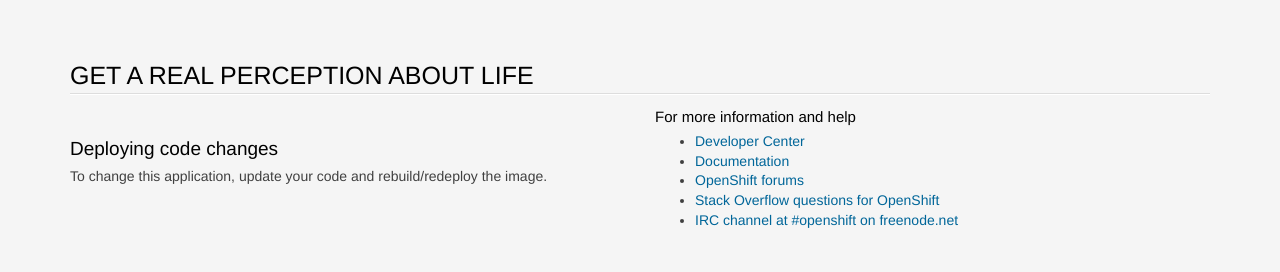
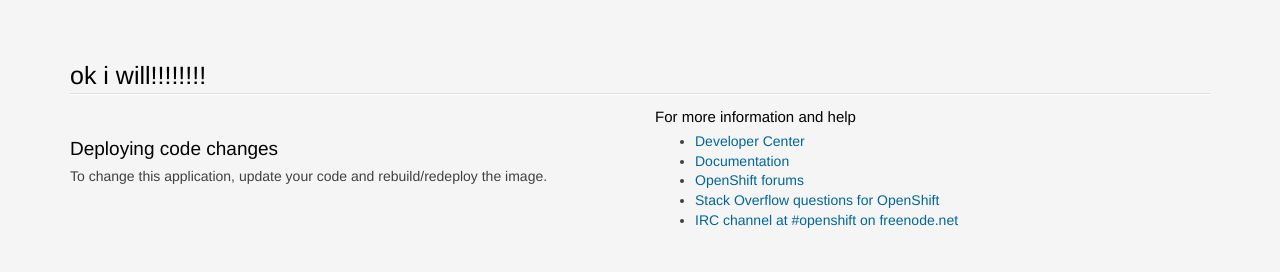
Before and after one commit to rvishwakarma825/test-html, a plain HTML site: page index.html in a window 1280 px wide. Shown: the top 272 px of the page. Drawn offline with Linux system fonts and the light colour scheme.

Commit message:
Update index.html

```diff
--- a/index.html
+++ b/index.html
@@ -205,7 +205,7 @@
 
  <section class='container'>
   <hgroup>
-    <h1>GET A REAL PERCEPTION ABOUT LIFE</h1>
+    <h1>ok i will!!!!!!!!</h1>
   </hgroup>
   <div class="row">
     <section class='col-xs-12 col-sm-6 col-md-6'>
```
